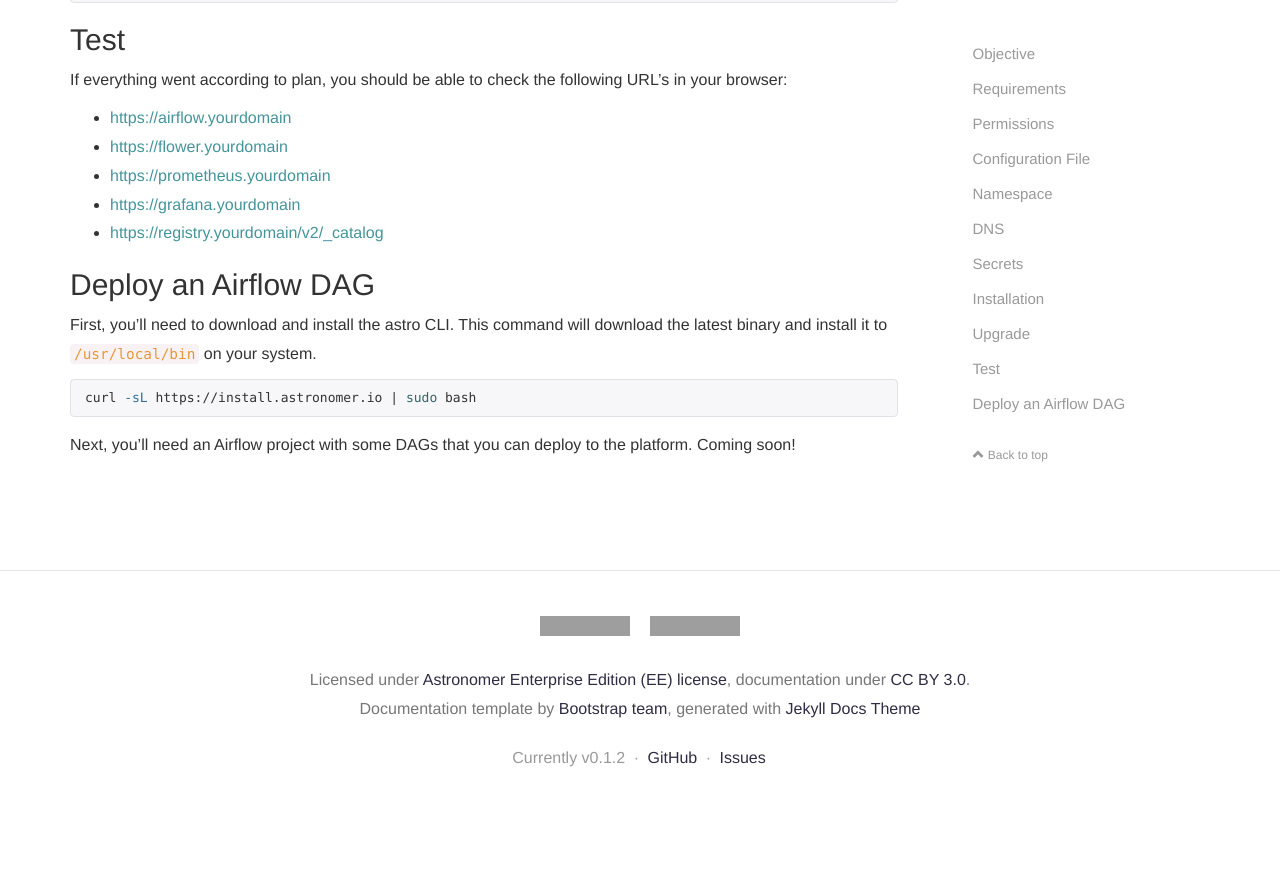
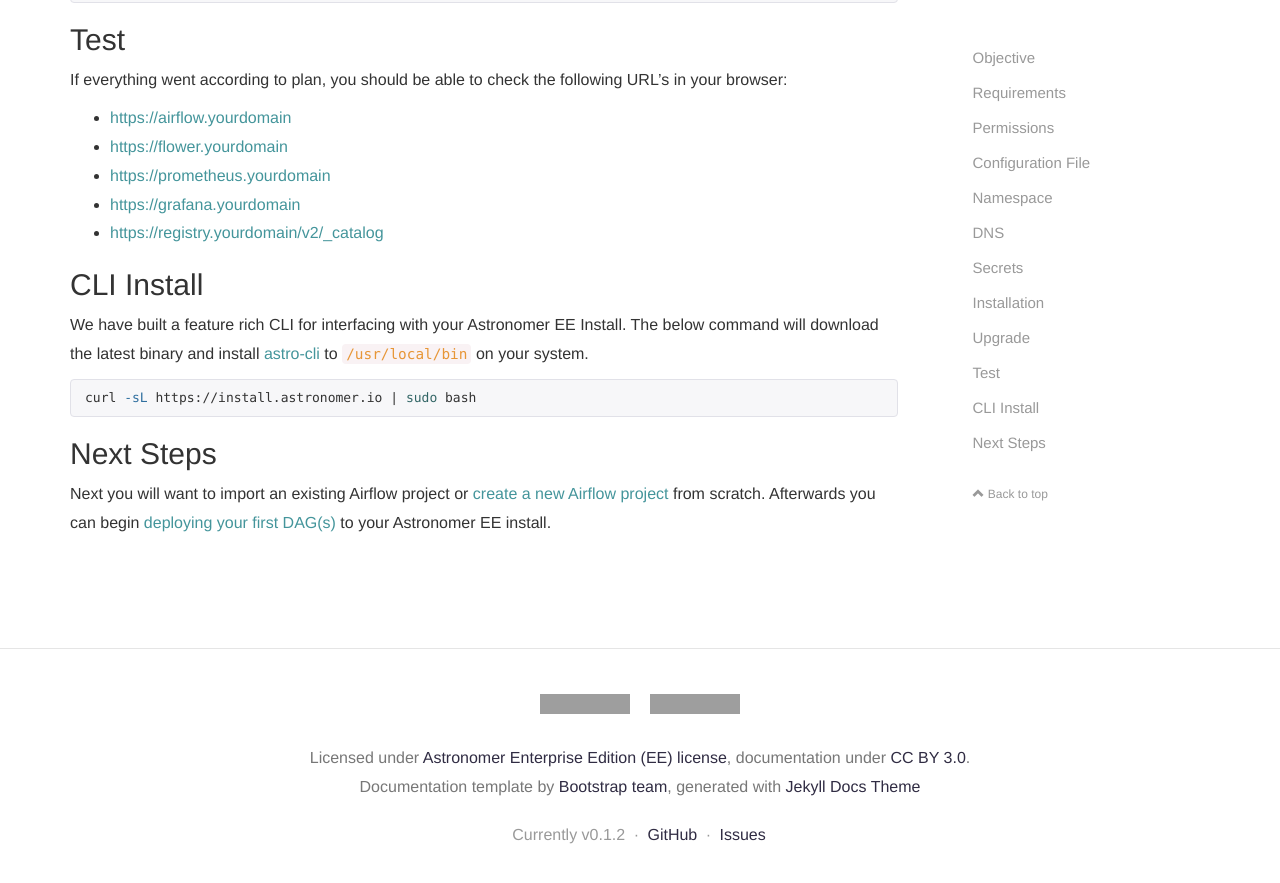
Before and after one commit to skynet/astronomer-ee, a Jekyll site: the page built from docs/pages/guides/google-cloud.md, in a window 1280 px wide and 900 px high, scrolled down 5774 px. Shown: the top 883 px of the window. Built offline with Jekyll 4.4.1, drawn with Linux system fonts in a browser that asks for light colours; nearby versions of some CDN libraries; comment, search, counter and statistics services are not loaded; before the commit the page ends 6596 px from its top, so only the background shows below that; grey boxes are pictures that could not be loaded.

Commit message:
Add links to direct user to next steps

````diff
--- a/docs/pages/guides/google-cloud.md
+++ b/docs/pages/guides/google-cloud.md
@@ -213,12 +213,15 @@ If everything went according to plan, you should be able to check the following
 * <https://grafana.yourdomain>
 * <https://registry.yourdomain/v2/_catalog>
 
-## Deploy an Airflow DAG
+## CLI Install
 
-First, you'll need to download and install the astro CLI. This command will download the latest binary and install it to `/usr/local/bin` on your system.
+We have built a feature rich CLI for interfacing with your Astronomer EE Install. The below command will download the latest binary and install [astro-cli](https://github.com/astronomerio/astro-cli) to `/usr/local/bin` on your system.
 
 ```bash
 curl -sL https://install.astronomer.io | sudo bash
 ```
 
-Next, you'll need an Airflow project with some DAGs that you can deploy to the platform. Coming soon!
+## Next Steps
+
+Next you will want to import an existing Airflow project or [create a new Airflow project](/guides/creating-an-airflow-project/
+) from scratch. Afterwards you can begin [deploying your first DAG(s)](/guides/deploying-your-first-dag/) to your Astronomer EE install.
````
